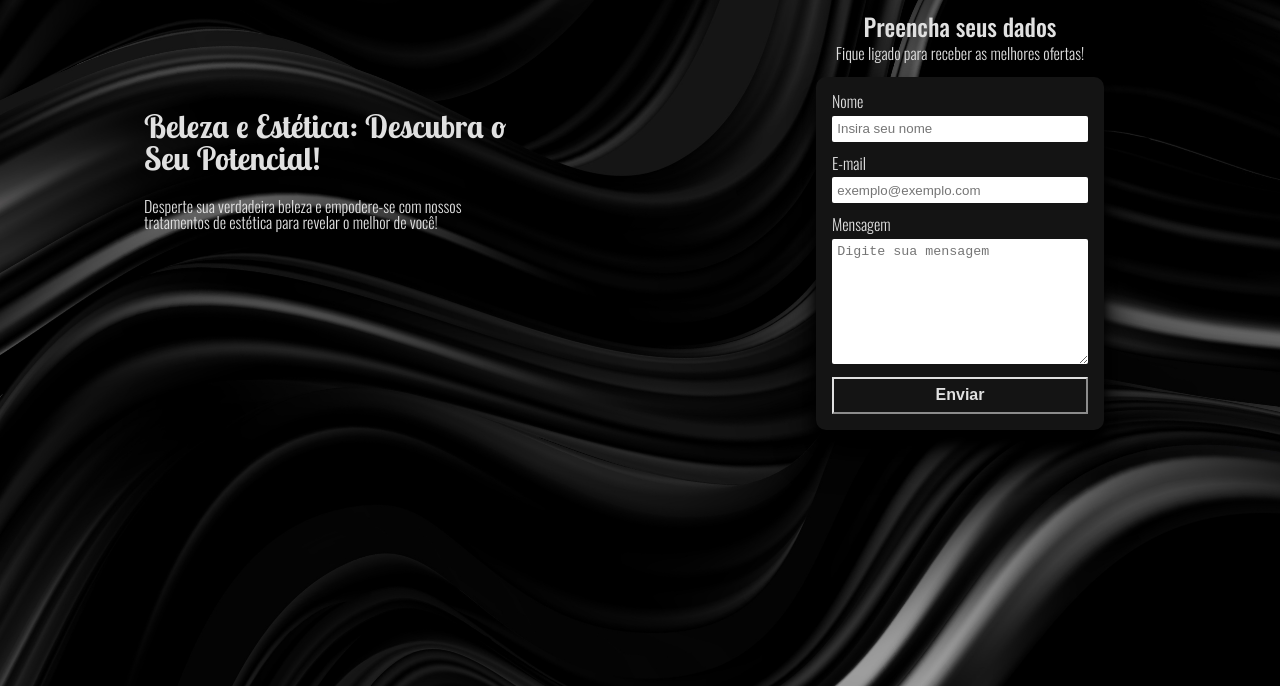
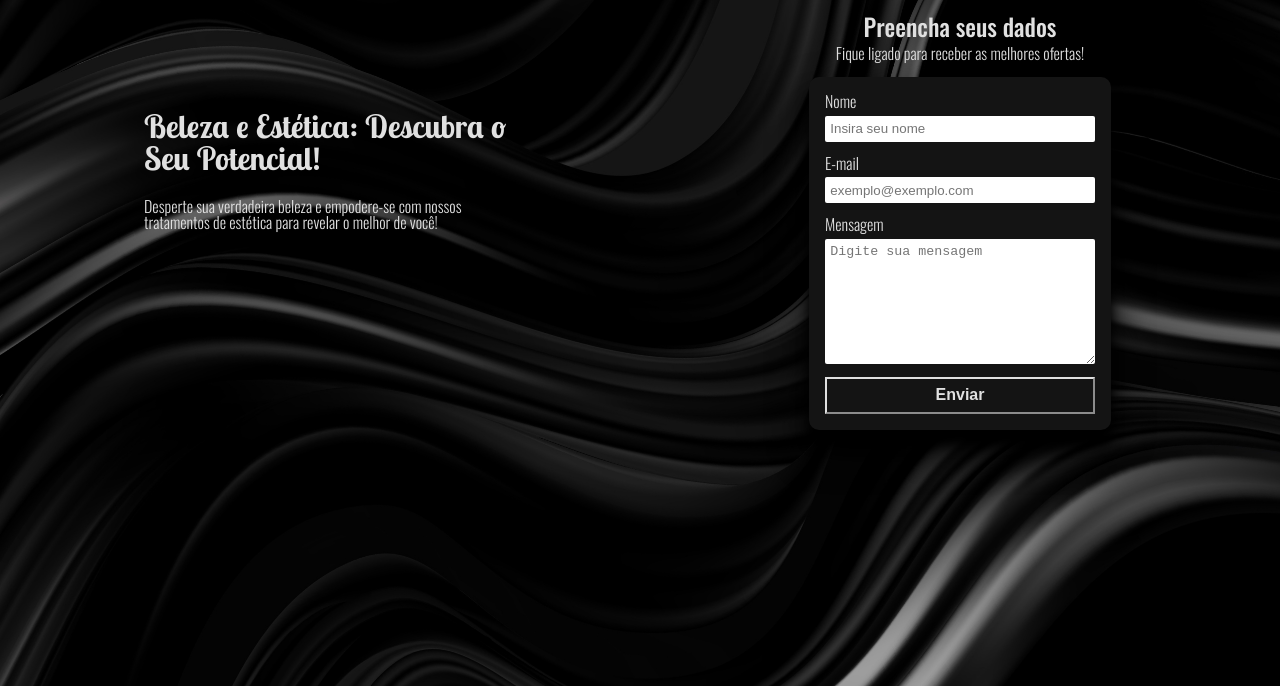
Before and after one commit to GuilhermedeSouzaS/Daniele-Melo-LandingPage, a plain HTML site: page index.html in a window 1280 px wide. Shown: the part 194-880 px from the top of the page. Drawn offline with nearby package versions, Linux system fonts and the light colour scheme.

Commit message:
Header para desktop finalizado

```diff
--- a/style.css
+++ b/style.css
@@ -83,6 +83,7 @@ html, body {
     border-radius: 10px;
     width: 40%;
     height: 68%;
+    min-width: 270px;
 
 }
 
@@ -92,6 +93,7 @@ html, body {
     align-items: center;
     padding-top: 1em;
     padding-bottom: 1em;
+    min-width: 350px;
 
 }
 
```
